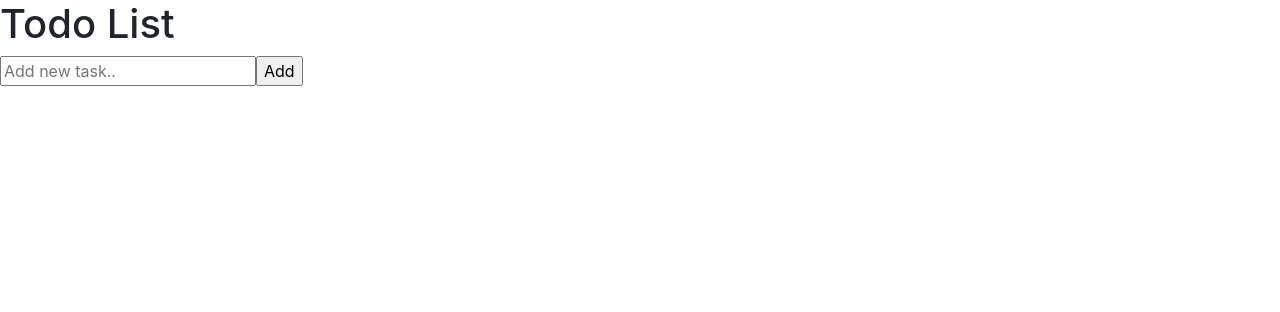
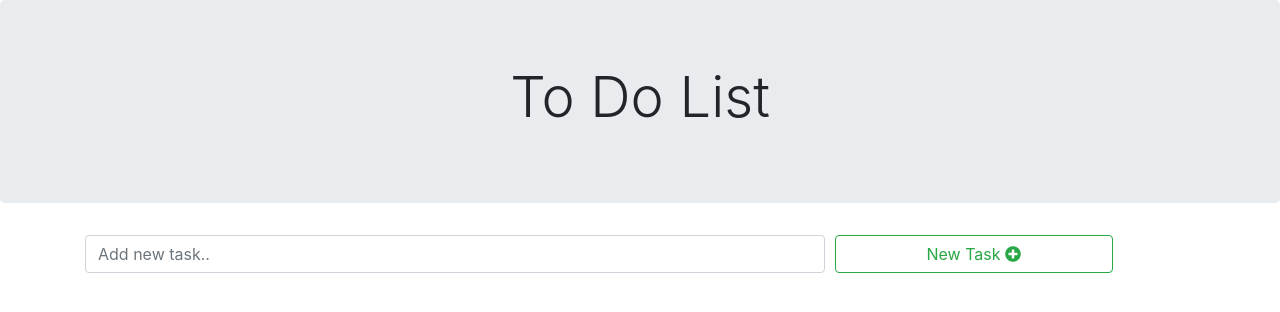
Before and after one commit to talitastravassos/todo-list-app, a React (Create React App) app: page / in a window 1280 px wide. Shown: the top 312 px of the page. Built offline with nearby package versions, Linux system fonts and the light colour scheme; no server answers.

Commit message:
added some style

```diff
--- a/src/App.js
+++ b/src/App.js
@@ -2,15 +2,16 @@ import React from 'react';
 import './App.css';
 import TodoList from './components/TodoList/TodoList';
 import AddTodo from './components/AddTodo/AddTodo';
+import Header from './components/Header/Header';
 
 const App = () => {
 
   return (
-    <div className="App">
-      <h1>Todo List</h1>
+    <React.Fragment>
+      <Header />
       <AddTodo />
       <TodoList />
-    </div>
+    </React.Fragment>
   );
 }
 
--- a/src/components/AddTodo/AddTodo.js
+++ b/src/components/AddTodo/AddTodo.js
@@ -23,14 +23,22 @@ const AddTodo = () => {
     }
 
     return (
-        <form onSubmit={onSubmit}>
+        <form onSubmit={onSubmit} className="container">
+            <div className="row m-auto">
                 <input
                     type="text"
+                    className="form-control mb-2 col-8"
                     name="description"
                     placeholder="Add new task.."
                     value={task}
                     onChange={onChange} />
-            <input type="submit" value="Add"/>
+                <button
+                    type="submit"
+                    className="btn btn-outline-success mb-2 col-3 col-sm-3"
+                    style={{marginLeft: 10}}>
+                        New Task  <i className="fas fa-plus-circle"></i>
+                </button>
+            </div>
         </form>
     )
 }
--- /dev/null
+++ b/src/components/Header/Header.js
@@ -0,0 +1,11 @@
+import React from 'react'
+
+const Header = () => {
+    return (
+        <div className="jumbotron text-center">
+            <h1 className="display-4">To Do List</h1>
+        </div>
+    )
+}
+
+export default Header
--- a/src/components/Todo/Todo.js
+++ b/src/components/Todo/Todo.js
@@ -23,30 +23,33 @@ const Todo = (props) => {
       []
     );
 
-
-    return (isEdit) ?
-        (
+    const renderEdit = () => (
         <form onSubmit={onSubmit} className={style.todo}>
             <input
                 type="text"
                 name="description"
+                className="form-control"
                 defaultValue={description}
                 onChange={onChange}
                 />
-                <input type="submit" value="Edit"/>
+            <button type="submit" className="btn btn-success" style={{marginLeft: 10}}>
+                Edit
+            </button>
         </form>
-            ) : (
-            <div className={style.todo}
-                style={{ textDecoration: (done) ? "line-through" : "none"}}
-            >
-                <p>
+    )
+
+    const renderDefault = () => (
+        <div className={style.todo} style={{ textDecoration: (done) ? "line-through" : "none"}}>
             <input type="checkbox" onChange={() => completeTask(props.todo)} checked={(done) ? "checked" : ""}/>{" "}
-                {description}
-                <button className="btn btn-primary" onClick={() => deleteTask(id)}><i className="fas fa-trash"></i></button>
+            <p className="col-lg-10 col-sm-8 col-8" style={{marginTop: "auto"}}>{description}</p>
+            <div>
+                <button className="btn btn-danger" style={{margin: 10}} onClick={() => deleteTask(id)}><i className="fas fa-trash"></i></button>
                 <button className="btn btn-primary" onClick={() => setIsEdit(true)}><i class="fas fa-edit"></i></button>
-                </p>
+            </div>
         </div>
     )
+
+    return (isEdit) ? renderEdit() : renderDefault()
 }
 
 export default Todo
--- a/src/components/Todo/todo.module.css
+++ b/src/components/Todo/todo.module.css
@@ -1,4 +1,7 @@
 .todo {
+    display: flex;
+    align-items: center;
+    /* justify-content: flex-start; */
     background-color: #f4f4f4;
     padding: 10px;
     border: 1px #ccc dotted;
```
Lines whose indentation alone changed are shown as unchanged.
